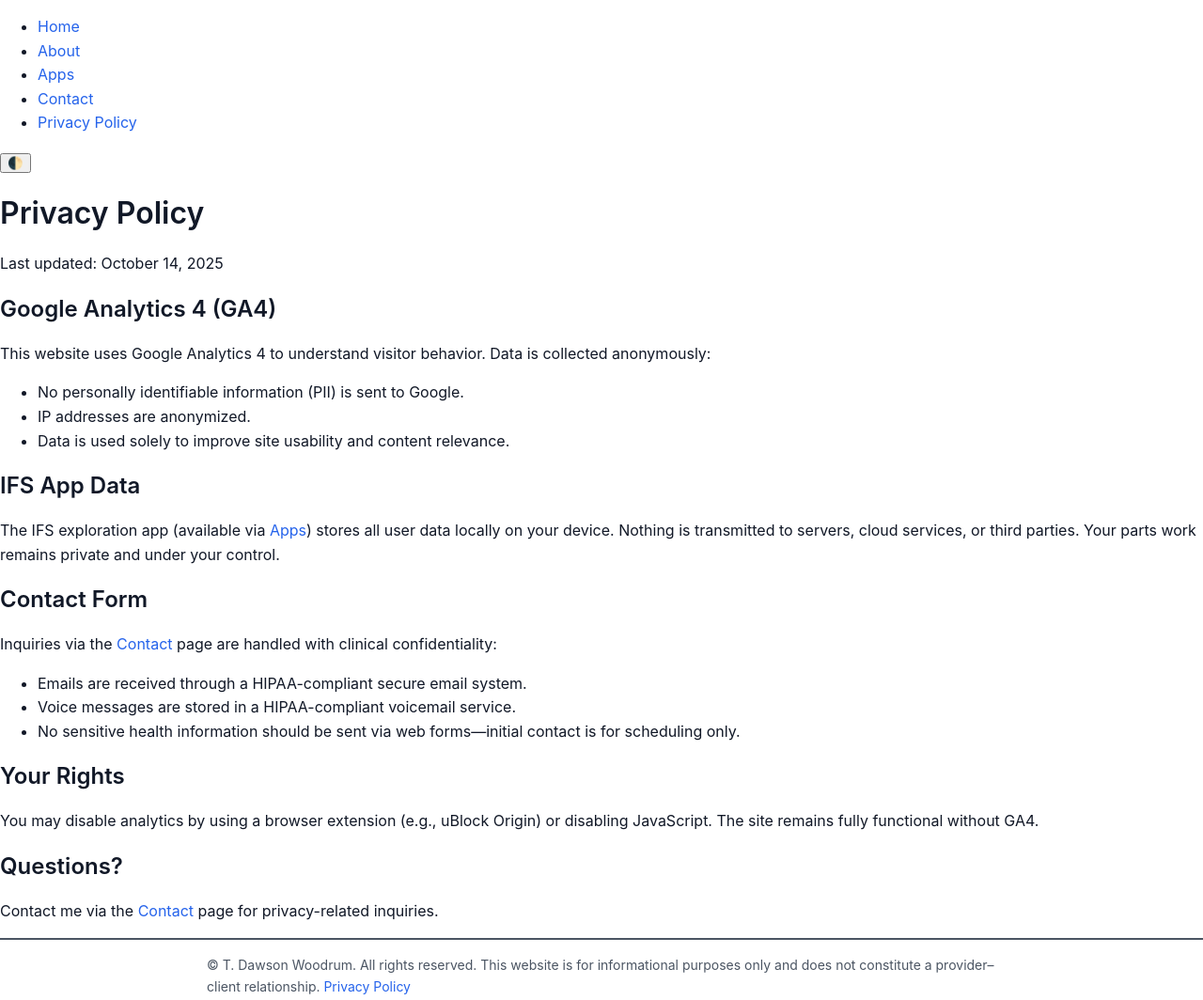
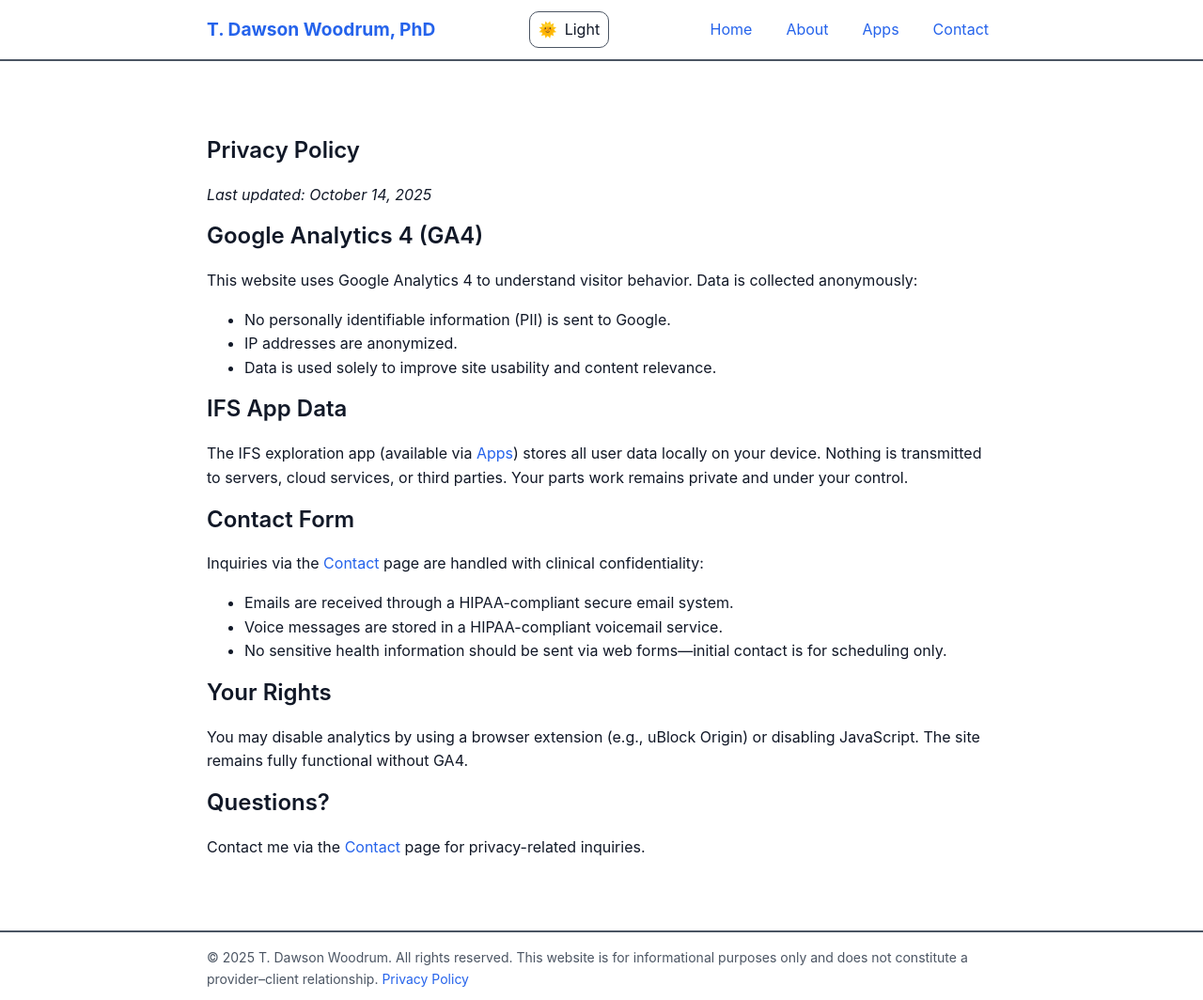
Before and after one commit to fintube61git/pro-site, a plain HTML site: page privacy.html in a window 1280 px wide. Shown: the whole page at 94% size. Drawn offline with Linux system fonts and the light colour scheme; files that its build step writes are made by us from their sources.

Commit message:
Fix privacy.html in dev to match working main version

```diff
--- a/privacy.html
+++ b/privacy.html
@@ -1,16 +1,28 @@
-<!DOCTYPE html>
-<html lang="en">
+<!doctype html>
+<html lang="en" data-theme="auto">
 <head>
-  <meta charset="UTF-8" />
-  <meta name="viewport" content="width=device-width, initial-scale=1.0" />
+  <meta charset="utf-8">
+  <meta name="viewport" content="width=device-width, initial-scale=1">
   <title>Privacy Policy — T. Dawson Woodrum, PhD</title>
-  <meta name="description" content="Privacy policy for tdawsonwoodrum.com, covering GA4 usage, local app data, and HIPAA-compliant contact methods." />
-  <link rel="canonical" href="https://tdawsonwoodrum.com/privacy.html" />
-  <meta property="og:title" content="Privacy Policy — T. Dawson Woodrum, PhD" />
-  <meta property="og:description" content="How your data is handled on this professional site." />
-  <meta property="og:url" content="https://tdawsonwoodrum.com/privacy.html" />
-  <meta property="og:type" content="website" />
-  <link rel="stylesheet" href="styles.v2.css" />
+  <meta name="description" content="Privacy policy for tdawsonwoodrum.com, covering GA4 usage, local app data, and HIPAA-compliant contact methods.">
+  <link rel="stylesheet" href="css/styles.v2.css">
+  <link rel="icon" href="assets/img/favicon.png">
+
+  <!-- Canonical URL -->
+  <link rel="canonical" href="https://tdawsonwoodrum.com/privacy.html">
+
+  <!-- Open Graph / Social Meta Tags -->
+  <meta property="og:type" content="website">
+  <meta property="og:title" content="Privacy Policy — T. Dawson Woodrum, PhD">
+  <meta property="og:description" content="How your data is handled on this professional site.">
+  <meta property="og:url" content="https://tdawsonwoodrum.com/privacy.html">
+  <meta property="og:image" content="https://tdawsonwoodrum.com/assets/img/og-default.png">
+  <meta name="twitter:card" content="summary_large_image">
+  <meta name="twitter:title" content="Privacy Policy — T. Dawson Woodrum, PhD">
+  <meta name="twitter:description" content="How your data is handled on this professional site.">
+  <meta name="twitter:image" content="https://tdawsonwoodrum.com/assets/img/og-default.png">
+
+  <!-- Google Analytics 4 -->
   <script async src="https://www.googletagmanager.com/gtag/js?id=G-1TZ12XRFQ9"></script>
   <script>
     window.dataLayer = window.dataLayer || [];
@@ -21,26 +33,51 @@
       send_page_view: true
     });
   </script>
+
+  <!-- JSON-LD Structured Data -->
+  <script type="application/ld+json">
+  {
+    "@context": "https://schema.org",
+    "@type": "WebPage",
+    "name": "Privacy Policy",
+    "description": "Privacy policy for T. Dawson Woodrum, PhD's professional website.",
+    "url": "https://tdawsonwoodrum.com/privacy.html"
+  }
+  </script>
+
+  <style>
+    .theme-toggle { display:inline-flex; align-items:center; gap:.5rem; border:1px solid var(--border); background:transparent; color:var(--text); padding:.35rem .55rem; border-radius:10px; cursor:pointer; font:inherit; }
+    .theme-toggle:focus { outline:3px solid var(--accent); outline-offset:2px; }
+    .theme-toggle .icon { font-size:1rem; line-height:1; }
+  </style>
 </head>
 <body>
-  <a href="#main-content" class="skip-link">Skip to main content</a>
+  <a class="skip-link" href="#main">Skip to content</a>
 
-  <header>
-    <nav aria-label="Main navigation">
-      <ul>
+  <header class="site-header" role="banner">
+    <nav class="nav container" aria-label="Primary">
+      <a class="brand" href="index.html">T. Dawson Woodrum, PhD</a>
+      <div style="display:flex; align-items:center; gap:.5rem;">
+        <button id="theme-toggle" class="theme-toggle" type="button" aria-label="Toggle color theme" aria-live="polite">
+          <span class="icon" aria-hidden="true">🌞</span>
+          <span class="label">Light</span>
+        </button>
+        <button class="nav-toggle" aria-expanded="false" aria-controls="nav-menu">Menu</button>
+      </div>
+      <ul id="nav-menu" class="nav-menu" hidden>
   <li><a href="index.html">Home</a></li>
   <li><a href="about.html">About</a></li>
   <li><a href="apps.html">Apps</a></li>
   <li><a href="contact.html">Contact</a></li>
-        <li><a href="privacy.html" aria-current="page">Privacy Policy</a></li>
 </ul>
     </nav>
-    <button id="theme-toggle" aria-label="Toggle dark mode">🌓</button>
   </header>
 
-  <main id="main-content">
+  <main id="main">
+    <section class="section">
+      <div class="container">
         <h1>Privacy Policy</h1>
-    <p>Last updated: October 14, 2025</p>
+        <p><em>Last updated: October 14, 2025</em></p>
 
         <h2>Google Analytics 4 (GA4)</h2>
         <p>This website uses Google Analytics 4 to understand visitor behavior. Data is collected anonymously:</p>
@@ -66,14 +103,48 @@
 
         <h2>Questions?</h2>
         <p>Contact me via the <a href="contact.html">Contact</a> page for privacy-related inquiries.</p>
+      </div>
+    </section>
   </main>
+
+  <script src="js/main.js" defer></script>
+  <script>
+    (function () {
+      const STORAGE_KEY = 'site-theme';
+      const html = document.documentElement;
+      const toggle = document.getElementById('theme-toggle');
+      function getStartingTheme(){
+        const saved = localStorage.getItem(STORAGE_KEY);
+        if (saved === 'light' || saved === 'dark') return saved;
+        const prefersDark = window.matchMedia && window.matchMedia('(prefers-color-scheme: dark)').matches;
+        return prefersDark ? 'dark' : 'light';
+      }
+      function applyTheme(theme){
+        html.setAttribute('data-theme', theme);
+        const label = toggle?.querySelector('.label');
+        const icon = toggle?.querySelector('.icon');
+        if (theme === 'dark') { label && (label.textContent='Dark'); icon && (icon.textContent='🌙'); toggle?.setAttribute('aria-label','Switch to light theme'); }
+        else { label && (label.textContent='Light'); icon && (icon.textContent='🌞'); toggle?.setAttribute('aria-label','Switch to dark theme'); }
+      }
+      function setTheme(t){ localStorage.setItem(STORAGE_KEY, t); applyTheme(t); }
+      const start = getStartingTheme(); setTheme(start);
+      if (!localStorage.getItem(STORAGE_KEY) && window.matchMedia){
+        try{
+          const mq = window.matchMedia('(prefers-color-scheme: dark)');
+          mq.addEventListener('change', e => { if (!localStorage.getItem(STORAGE_KEY)) setTheme(e.matches ? 'dark':'light'); });
+        }catch(e){}
+      }
+      toggle?.addEventListener('click', () => {
+        const current = html.getAttribute('data-theme') === 'dark' ? 'dark' : 'light';
+        setTheme(current === 'dark' ? 'light' : 'dark');
+      });
+    })();
+  </script>
 
   <footer class="site-footer">
     <div class="container footer-row">
       <p>© <span id="year"></span> T. Dawson Woodrum. All rights reserved. This website is for informational purposes only and does not constitute a provider–client relationship. <a href="privacy.html">Privacy Policy</a></p>
     </div>
   </footer>
-
-  <script src="scripts.js"></script>
 </body>
 </html>
```
Lines whose indentation alone changed are shown as unchanged.
